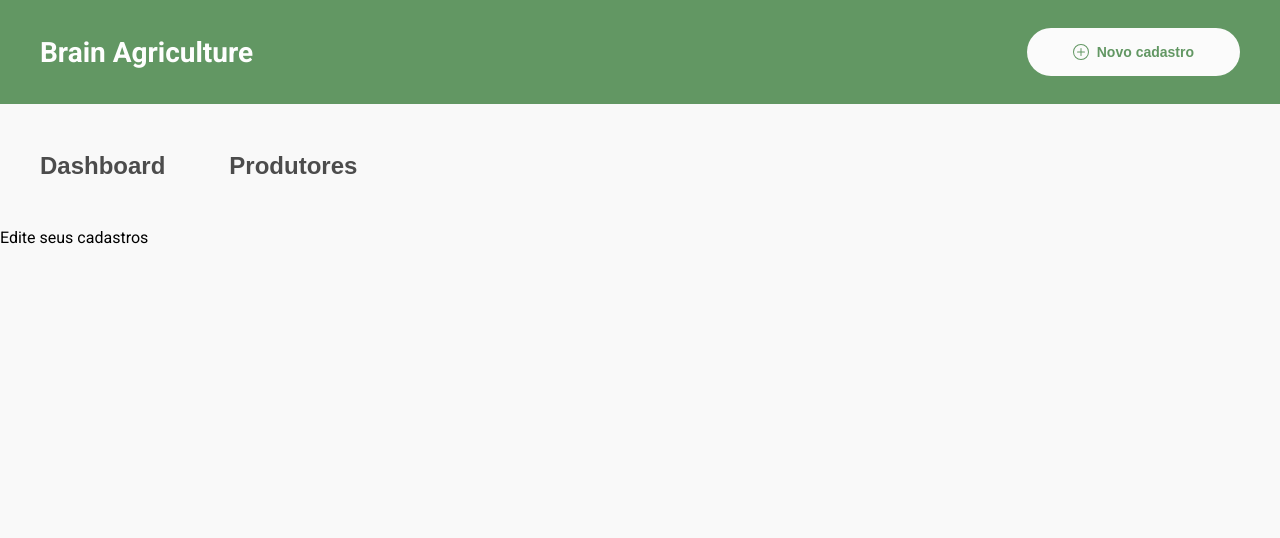
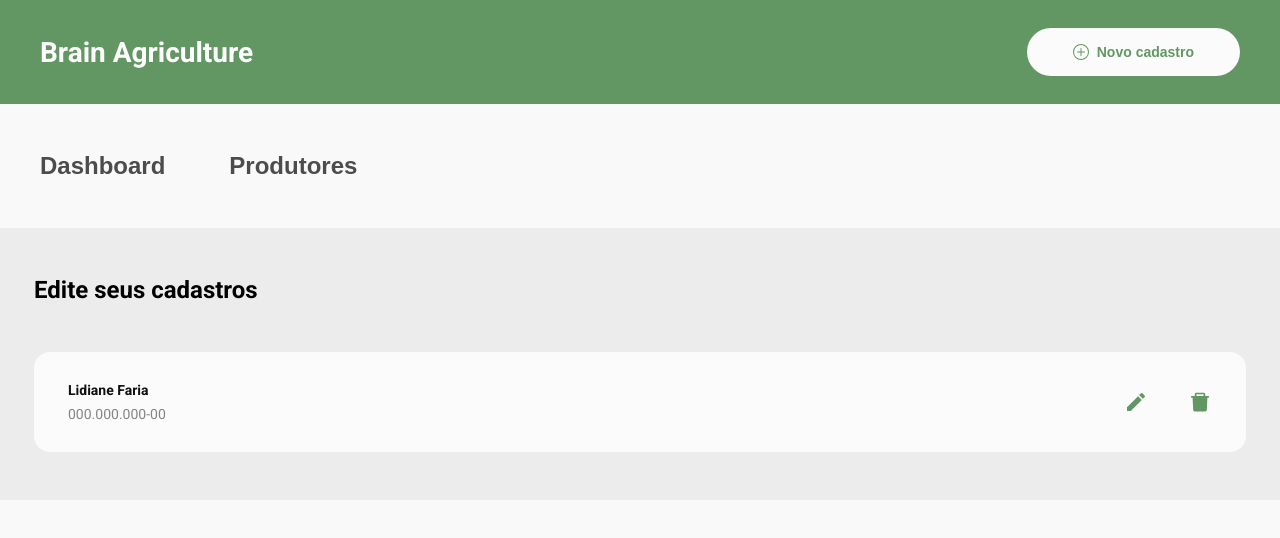
Before and after one commit to lidianerfaria/brain-agriculture, a React (Vite) app: page / in a window 1280 px wide. Both pictures are taken after a click on the button "Produtores". Shown: the top 538 px of the page. Built offline with nearby package versions, Linux system fonts and the light colour scheme.

Commit message:
add register list component

```diff
--- a/src/App.tsx
+++ b/src/App.tsx
@@ -1,4 +1,4 @@
-import { Header, Tab, Tabs } from "./components";
+import { Header, RegisterList, Tab, Tabs } from "./components";
 
 function App() {
   return (
@@ -6,7 +6,9 @@ function App() {
       <Header />
       <Tabs>
         <Tab title="Dashboard">Dashboard</Tab>
-        <Tab title="Produtores">Edite seus cadastros</Tab>
+        <Tab title="Produtores">
+          <RegisterList />
+        </Tab>
       </Tabs>
     </>
   );
--- a/src/components/Header/Layout/styles.ts
+++ b/src/components/Header/Layout/styles.ts
@@ -39,6 +39,15 @@ export default {
       font-size: 16px;
     }
 
+    &:hover {
+      color: #fefefe;
+      background-color: #4d3c2d;
+      transition: 0.5s;
+      svg {
+        color: #fefefe;
+      }
+    }
+
     @media (max-width: 768px) {
       font-size: 12px;
       padding: 12px;
--- /dev/null
+++ b/src/components/RegisterList/Layout/index.tsx
@@ -0,0 +1,29 @@
+import { IRegisterListLayout } from "../data";
+import { MdEdit } from "react-icons/md";
+import { AiFillDelete } from "react-icons/ai";
+
+import S from "./styles";
+
+export const RegisterList = ({ ...props }: IRegisterListLayout) => {
+  return (
+    <S.Container {...props}>
+      <S.ListTitle>Edite seus cadastros</S.ListTitle>
+      <S.ListItemWrapper>
+        <S.ListItem>
+          <S.WrapperLeft>
+            <S.InfoWrapper>
+              <S.ProducerName>Lidiane Faria</S.ProducerName>
+              <S.ProducerCpf>000.000.000-00</S.ProducerCpf>
+            </S.InfoWrapper>
+          </S.WrapperLeft>
+          <S.WrapperRight>
+            <S.Wrapper>
+              <MdEdit />
+              <AiFillDelete />
+            </S.Wrapper>
+          </S.WrapperRight>
+        </S.ListItem>
+      </S.ListItemWrapper>
+    </S.Container>
+  );
+};
--- /dev/null
+++ b/src/components/RegisterList/Layout/styles.ts
@@ -0,0 +1,78 @@
+import styled from "styled-components";
+
+export default {
+  Container: styled.div`
+    background-color: #ececec;
+    display: flex;
+    flex-direction: column;
+    padding: 48px 34px;
+    width: 100%;
+  `,
+  ListTitle: styled.h1`
+    font-size: 24px;
+    font-weight: 700;
+    padding-bottom: 48px;
+  `,
+  ListItemWrapper: styled.ul`
+    display: grid;
+    grid-template-columns: 50% 50%;
+    grid-gap: 24px;
+
+    @media (max-width: 1633px) {
+      grid-template-columns: 100%;
+    }
+  `,
+  ListItem: styled.li`
+    background-color: #fbfbfb;
+    border-radius: 16px;
+    display: flex;
+    flex-direction: row;
+    height: 100px;
+    max-width: 100%;
+    width: 100%;
+  `,
+  Wrapper: styled.div`
+    display: flex;
+    gap: 40px;
+    svg {
+      color: #629763;
+      cursor: pointer;
+      font-size: 24px;
+    }
+  `,
+  InfoWrapper: styled.div`
+    align-items: flex-start;
+    display: flex;
+    flex-direction: column;
+    gap: 8px;
+  `,
+  ProducerName: styled.h1`
+    color: #101010;
+    font-size: 14px;
+  `,
+  ProducerCpf: styled.h2`
+    color: #888484;
+    font-size: 14px;
+    font-weight: 400;
+  `,
+  WrapperLeft: styled.div`
+    align-items: center;
+    display: flex;
+    flex-direction: row;
+    gap: 24px;
+    height: 100%;
+    justify-content: flex-start;
+    padding: 0 34px;
+    width: 40%;
+  `,
+  WrapperRight: styled.div`
+    align-items: center;
+    display: flex;
+    flex-direction: row;
+    gap: 80px;
+    height: 100%;
+    justify-content: flex-end;
+    padding: 0 34px;
+    width: 60%;
+  `,
+};
--- /dev/null
+++ b/src/components/RegisterList/data.ts
@@ -0,0 +1 @@
+export interface IRegisterListLayout {}
--- /dev/null
+++ b/src/components/RegisterList/index.tsx
@@ -0,0 +1,6 @@
+import { IRegisterListLayout } from "./data";
+import { RegisterList as Layout } from "./Layout";
+
+export const RegisterList = ({ ...props }: IRegisterListLayout) => {
+  return <Layout {...props} />;
+};
--- a/src/components/TabTitle/Layout/index.tsx
+++ b/src/components/TabTitle/Layout/index.tsx
@@ -3,14 +3,14 @@ import { ITabTitleLayout } from "../data";
 import S from "./styles";
 
 export const TabTitle = ({
+  index,
+  setSelectedTab,
   title,
-  setSelectedTab,
-  index,
   ...props
 }: ITabTitleLayout) => {
   return (
-    <S.Container {...props}>
+    <li {...props}>
       <S.Button onClick={() => setSelectedTab(index)}>{title}</S.Button>
-    </S.Container>
+    </li>
   );
 };
--- a/src/components/TabTitle/Layout/styles.ts
+++ b/src/components/TabTitle/Layout/styles.ts
@@ -1,7 +1,6 @@
 import styled from "styled-components";
 
 export default {
-  Container: styled.li``,
   Button: styled.button`
     color: #4c4c4c;
     font-size: 24px;
--- a/src/components/Tabs/Layout/index.tsx
+++ b/src/components/Tabs/Layout/index.tsx
@@ -9,11 +9,11 @@ export const Tabs = ({ children, ...props }: ITabsLayout) => {
 
   return (
     <S.Container {...props}>
-      <ul>
+      <ul id="ul-container">
         {children.map((item, index) => (
           <TabTitle
+            index={index}
             key={index}
-            index={index}
             setSelectedTab={setSelectedTab}
             title={item.props.title}
           />
--- a/src/components/Tabs/Layout/styles.ts
+++ b/src/components/Tabs/Layout/styles.ts
@@ -2,7 +2,7 @@ import styled from "styled-components";
 
 export default {
   Container: styled.div`
-    ul {
+    #ul-container {
       display: flex;
       gap: 64px;
       list-style: none;
--- a/src/components/index.ts
+++ b/src/components/index.ts
@@ -5,3 +5,4 @@ export * from "./ProducerForm";
 export * from "./Tab";
 export * from "./TabTitle";
 export * from "./Tabs";
+export * from "./RegisterList";
```
